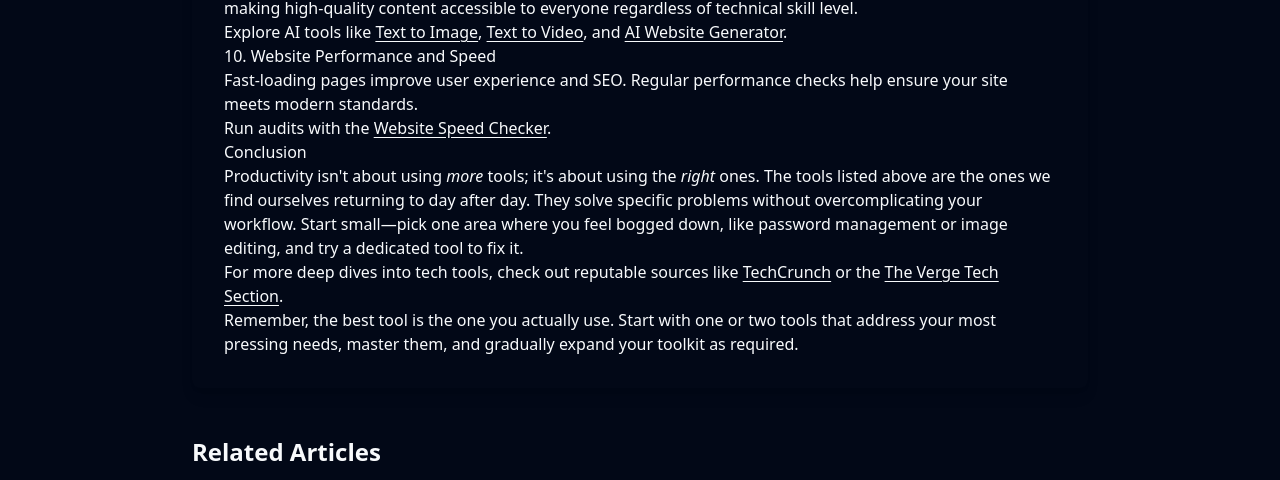
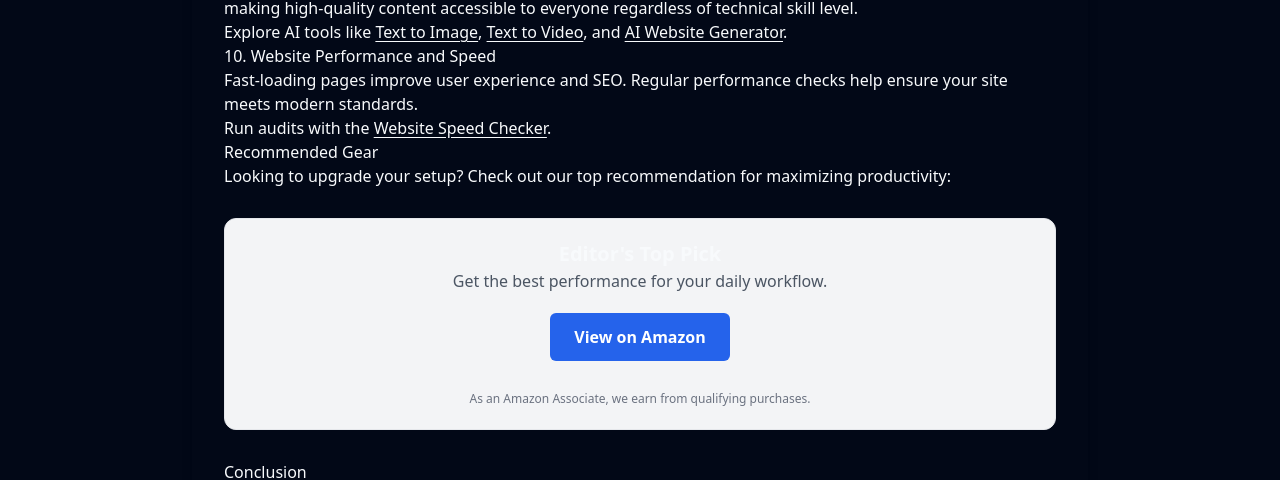
Before and after one commit to tittooin/tittoos-toolbox-hub, a React (Vite) app: page /blog/10-essential-online-tools-for-digital-productivity-2024 in a window 1280 px wide. Shown: the part 1893-2373 px from the top of the page. Built offline with nearby package versions, Linux system fonts and the light colour scheme.

Commit message:
feat: add amazon affiliate link to blog 1

```diff
--- a/src/data/blogs.ts
+++ b/src/data/blogs.ts
@@ -79,6 +79,17 @@ export const DEFAULT_BLOG_POSTS: BlogPost[] = [
         <h2>10. Website Performance and Speed</h2>
         <p>Fast-loading pages improve user experience and SEO. Regular performance checks help ensure your site meets modern standards.</p>
         <p>Run audits with the <a href="/tools/website-speed-checker">Website Speed Checker</a>.</p>
+
+        <h2>Recommended Gear</h2>
+        <p>Looking to upgrade your setup? Check out our top recommendation for maximizing productivity:</p>
+
+        <div style="background-color: #f3f4f6; padding: 20px; border-radius: 12px; text-align: center; margin: 30px 0; border: 1px solid #e5e7eb;">
+          <h3 style="margin-top: 0; font-weight: bold; font-size: 1.25rem;">Editor's Top Pick</h3>
+          <p style="margin-bottom: 20px; color: #4b5563;">Get the best performance for your daily workflow.</p>
+          <a href="https://amzn.to/4pZgLew" target="_blank" rel="noopener noreferrer" style="background-color: #2563eb; color: white; padding: 12px 24px; border-radius: 6px; text-decoration: none; font-weight: bold; display: inline-block;">View on Amazon</a>
+          <br/><br/>
+          <small style="color: #6b7280; font-size: 0.75rem;">As an Amazon Associate, we earn from qualifying purchases.</small>
+        </div>
 
         <h2>Conclusion</h2>
         <p>Productivity isn't about using <em>more</em> tools; it's about using the <em>right</em> ones. The tools listed above are the ones we find ourselves returning to day after day. They solve specific problems without overcomplicating your workflow. Start small—pick one area where you feel bogged down, like password management or image editing, and try a dedicated tool to fix it.</p>
```
